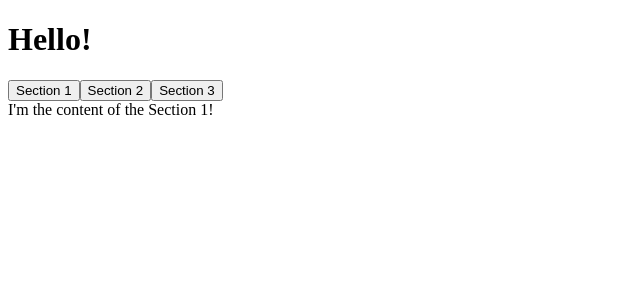
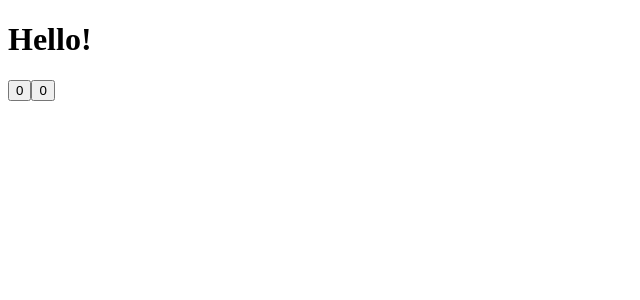
Before and after one commit to Dogdriip/react-playground, a React (Create React App) app: page / in a window 1280 px wide. Shown: the top 300 px of the page, without its empty margins (0-640 px from the left). Built offline with nearby package versions, Linux system fonts and the light colour scheme.

Commit message:
Introduction to useEffect

```diff
--- a/src/App.js
+++ b/src/App.js
@@ -1,41 +1,15 @@
-import React, { useState } from "react";
-
-const contents = [
-  {
-    tab: "Section 1",
-    content: "I'm the content of the Section 1!"
-  },
-  {
-    tab: "Section 2",
-    content: "I'm the content of the Section 2!"
-  },
-  {
-    tab: "Section 3",
-    content: "I'm the content of the Section 3!"
-  }
-];
-
-const useTabs = (initialTab, allTabs) => {
-  if (!allTabs || !Array.isArray(allTabs)) {
-    return;
-  }
-
-  const [currentIndex, setCurrentIndex] = useState(initialTab);
-  return {
-    currentItem: allTabs[currentIndex],
-    changeItem: setCurrentIndex
-  };
-};
+import React, { useState, useEffect } from "react";
 
 const App = () => {
-  const { currentItem, changeItem } = useTabs(0, contents);
+  const sayHello = () => console.log("Hello!");
+  const [x, setX] = useState(0);
+  const [y, setY] = useState(0);
+  useEffect(sayHello, [x]);
   return (
     <>
       <h1>Hello!</h1>
-      {contents.map((content, idx) => (
-        <button onClick={() => changeItem(idx)}>{content.tab}</button>
-      ))}
-      <div>{currentItem.content}</div>
+      <button onClick={() => setX(x + 1)}>{x}</button>
+      <button onClick={() => setY(y + 1)}>{y}</button>
     </>
   );
 };
```
